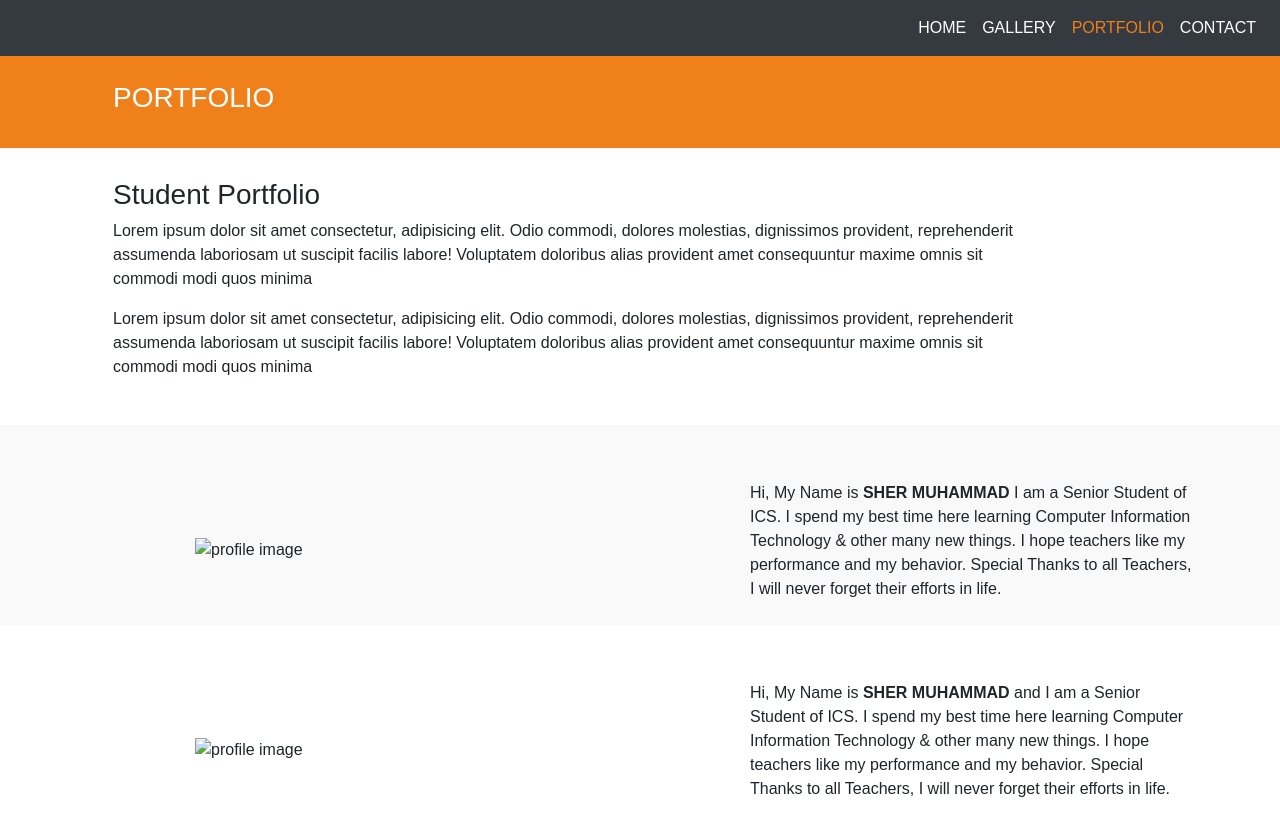
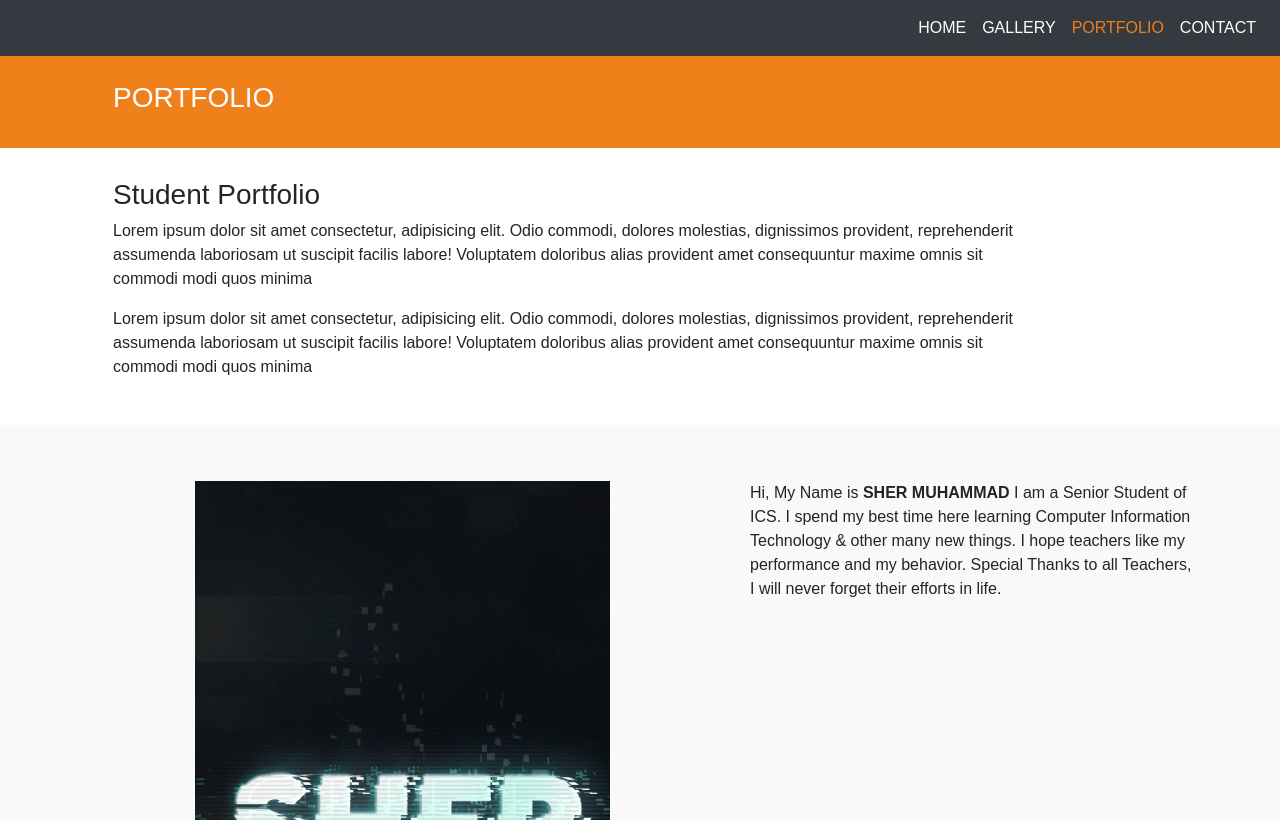
Before and after one commit to shermuhd/Sher-Muhammad-Final-Year-Project, a plain HTML site: page portfolio.html in a window 1280 px wide. Shown: the top 820 px of the page. Drawn offline with Linux system fonts and the light colour scheme; files that its build step writes are made by us from their sources.

Commit message:
Update portfolio.html

```diff
--- a/portfolio.html
+++ b/portfolio.html
@@ -71,7 +71,7 @@
               <div class="container profile pt-2 pb-2">
               <div class="row mt-5 pb5 justify-content-center">
                   <div class="col-12 col-sm-12 col-md-6 col-lg-5 col-xl-5 m-auto">
-                  <img src="images/creater/profile-1.jpg" alt="profile image" class="col-12 col-sm-12 profile-img">
+                  <img src="images/creater/profile.jpg" alt="profile image" class="col-12 col-sm-12 profile-img">
                   </div>
 
                   <div class="col-12 col-sm-12 col-md-6 col-lg-5 col-xl-5  justify-content-center about" >
@@ -87,7 +87,7 @@
             <div class="container profile pt-2 pb-2">
             <div class="row mt-5 pb5 justify-content-center">
                 <div class="col-12 col-sm-12 col-md-6 col-lg-5 col-xl-5 m-auto">
-                <img src="images/creater/profile-1.jpg" alt="profile image" class="col-12 col-sm-12 profile-img">
+                <img src="images/creater/profile.jpg" alt="profile image" class="col-12 col-sm-12 profile-img">
                 </div>
 
                 <div class="col-12 col-sm-12 col-md-6 col-lg-5 col-xl-5  justify-content-center about" >
```
